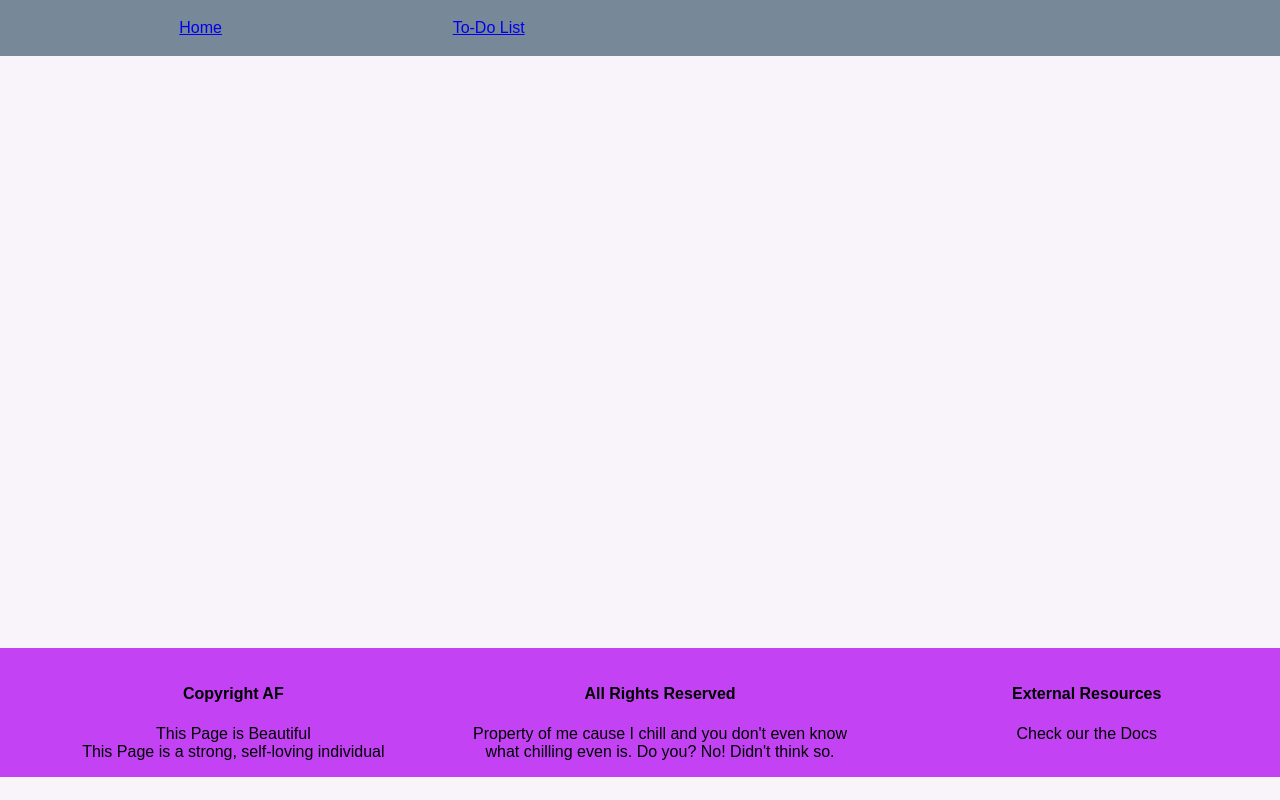
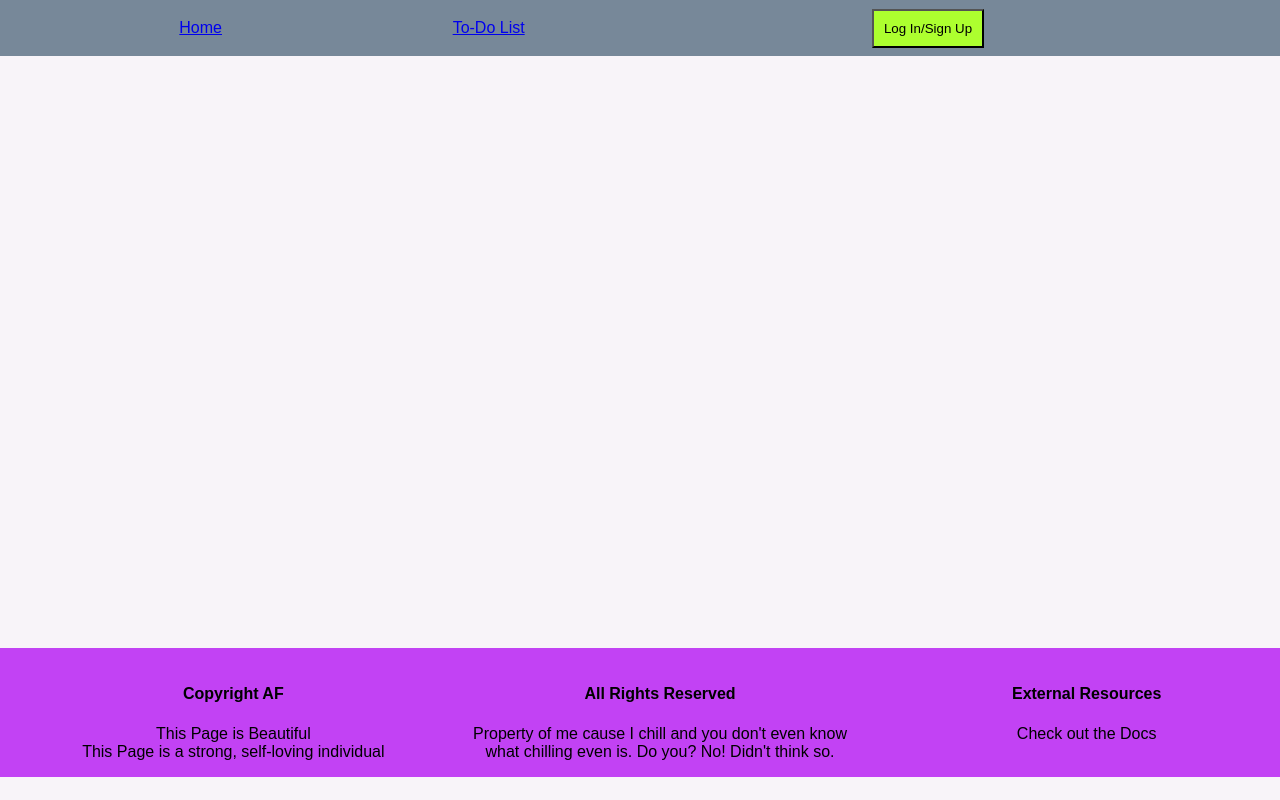
Before and after one commit to nickborbe/react-to-do-list, a React (Create React App) app: page / in a window 1280 px wide. Built offline with nearby package versions, Linux system fonts and the light colour scheme.

Commit message:
signuplogin button conditionaly showing if user is not logged in

```diff
--- a/src/App.js
+++ b/src/App.js
@@ -46,13 +46,19 @@ class App extends Component {
 
   }
 
-  showUser(){
+  showUserElseShowLoginButton(){
     if(this.state.loggedInUser){
       return(
         <div>
         <span> Welcome, {this.state.loggedInUser.username} </span>
        <button onClick={()=>{this.logout()}} className="little-green-btn"> Log Out </button>
 
+        </div>
+      )
+    }else {
+      return(
+        <div>
+                 <button onClick={()=>{this.showLoginForm()}} className="little-green-btn"> Log In/Sign Up </button>
         </div>
       )
     }
@@ -85,7 +91,7 @@ class App extends Component {
           <Link to="/todolist">To-Do List</Link>
           </div>
           <div>
-          {this.showUser()}
+          {this.showUserElseShowLoginButton()}
           </div>
         </nav>
 
@@ -112,7 +118,7 @@ class App extends Component {
 
       <ul>
         <h4> External Resources </h4>
-        <li> Check our the Docs </li>
+        <li> Check out the Docs </li>
       </ul>
           </div>
 
```
